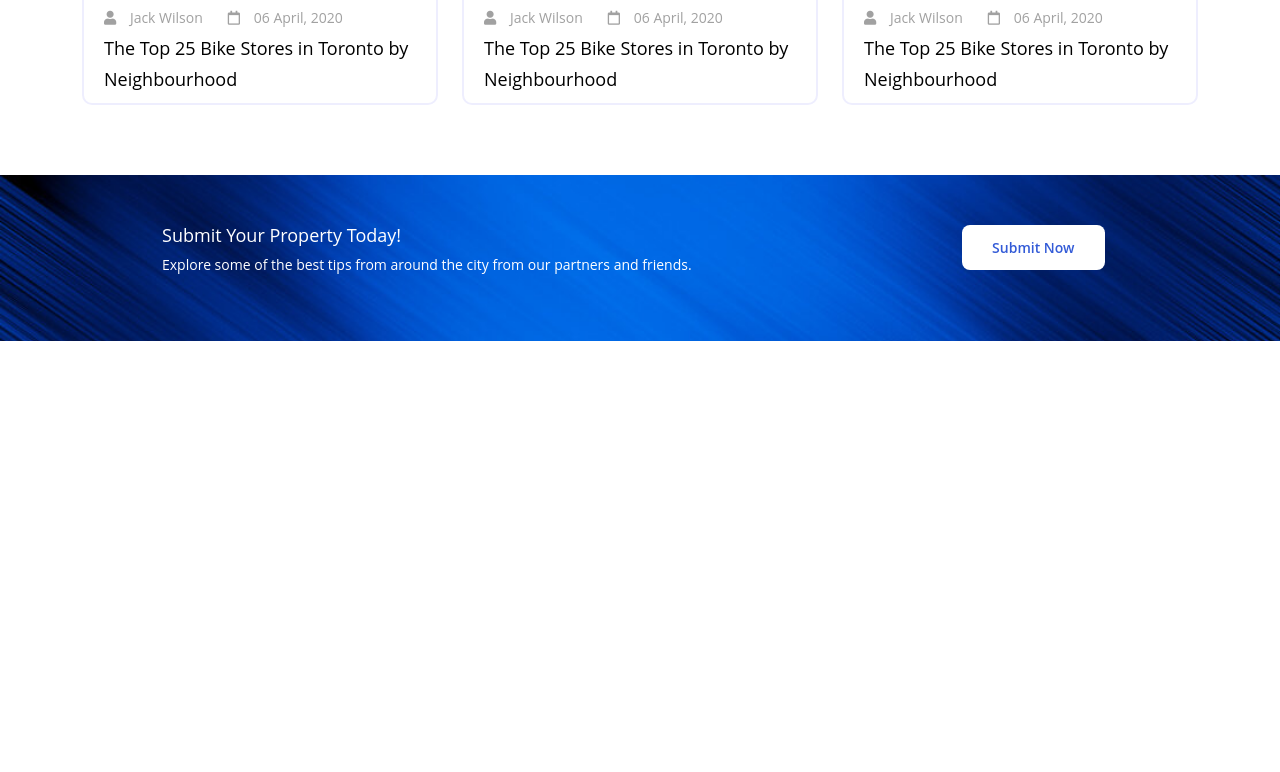
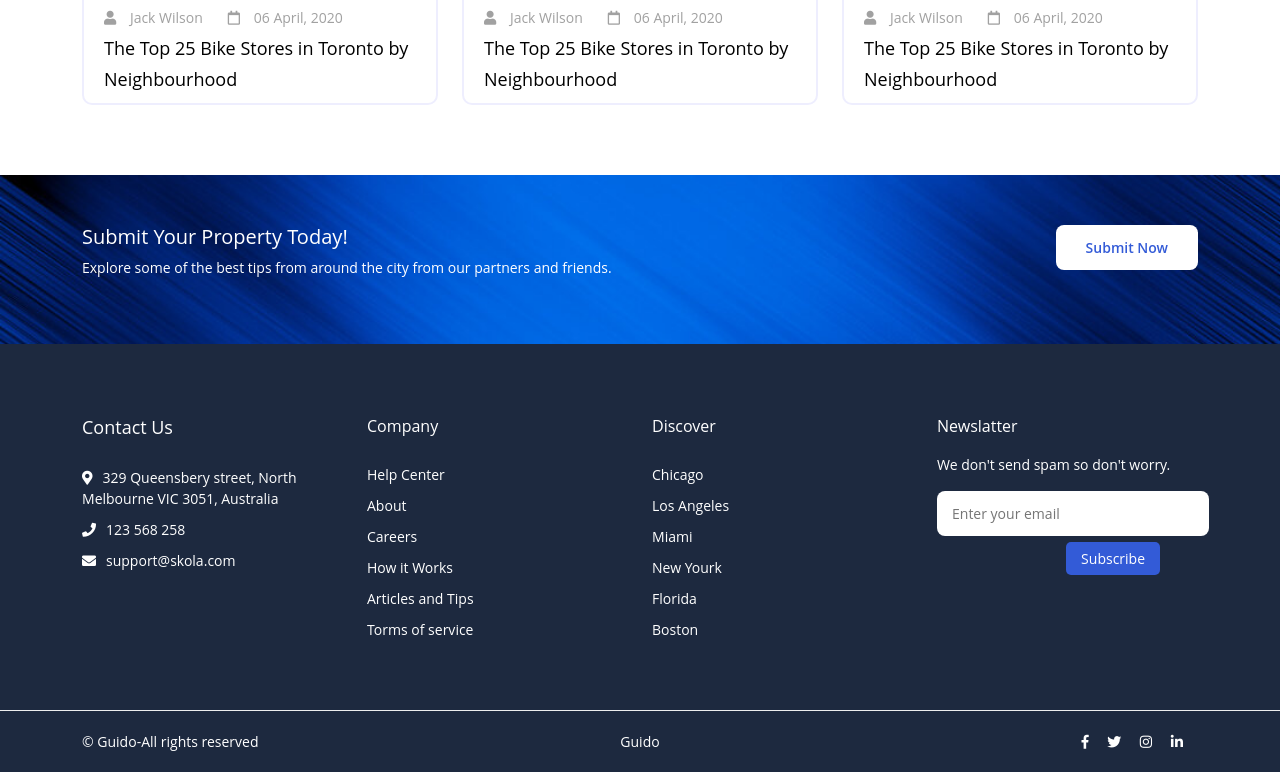
Before and after one commit to subarnasabirah/demoTemplate, a website: page index.html in a window 1280 px wide. Shown: the part 4849-5621 px from the top of the page. Before the commit the page ends 5190 px from the top, so only its background shows below. Drawn offline with Linux system fonts and the light colour scheme.

Commit message:
feat: add footer section ui design

```diff
--- a/index.html
+++ b/index.html
@@ -708,17 +708,95 @@
 
         <!-- =============== Submit Property Section ================ -->
         <section class="call-to-action">
-            <div class="container-fluid">
+            <div class="container">
                 <div class="row">
-                    <div class="col-xl-8 col-md-6 col-sm-12">
+                    <div class="col-xl-8 col-md-8 col-sm-12">
                         <div class="property-text">
                             <h4>Submit Your Property Today!</h4>
                             <p>Explore some of the best tips from around the city from our partners and friends.</p>
                         </div>
                     </div>
-                    <div class="col-xl-4 col-md-6 col-sm-12 text-center">
+                    <div class="col-xl-4 col-md-4 col-sm-12">
                         <div class="action-btn">
                             <button type="submit" class="submit-btn">Submit Now</button>
+                        </div>
+                    </div>
+                </div>
+            </div>
+        </section>
+        <footer class="footer-bg">
+            <div class="container">
+                <div class="row">
+                    <div class="col-xl-3 col-md-3 col-sm-6">
+                        <div class="contact-us">
+                            <p>Contact Us</p>
+                            <ul>
+                                <li><i class="fas fa-map-marker-alt"></i>329 Queensbery street, North Melbourne VIC 3051, Australia</li>
+                                <li><i class="fas fa-phone"></i>123 568 258</li>
+                                <li><i class="fas fa-envelope"></i>support@skola.com</li>
+                            </ul>
+                        </div>
+                    </div>
+                    <div class="col-xl-3 col-md-3 col-sm-6">
+                        <div class="company footer-list">
+                            <p>Company</p>
+                            <ul>
+                                <li>Help Center</li>
+                                <li>About</li>
+                                <li>Careers</li>
+                                <li>How it Works</li>
+                                <li>Articles and Tips</li>
+                                <li>Torms of service</li>
+                            </ul>
+                        </div>
+                    </div>
+                    <div class="col-xl-3 col-md-3 col-sm-6">
+                        <div class="Discover footer-list">
+                            <p>Discover</p>
+                            <ul>
+                                <li>Chicago</li>
+                                <li>Los Angeles</li>
+                                <li>Miami</li>
+                                <li>New Yourk</li>
+                                <li>Florida</li>
+                                <li>Boston</li>
+                            </ul>
+                        </div>
+                    </div>
+                    <div class="col-xl-3 col-md-3 col-sm-6">
+                        <div class="company footer-list">
+                            <p>Newslatter</p>
+                            <p class="spam-text">We don't send spam so don't worry.</p>
+                            <div class="submit-btn">
+                                <input type="text" placeholder="Enter your email" class="email-input">
+                                <button type="submit" class="subscribe-btn">Subscribe</button>
+                            </div>
+
+                        </div>
+                    </div>
+                </div>
+
+            </div>
+        </footer>
+        <section>
+            <div class="footer-bottom">
+                <div class="container">
+                    <div class="row">
+                        <div class="col-xl-4 col-md-4 col-sm-12">
+                            &copy; Guido-All rights reserved
+                        </div>
+                        <div class="col-xl-4 col-md-4 col-sm-12 text-center">
+                            Guido
+                        </div>
+                        <div class="col-xl-4 col-md-4 col-sm-12">
+                            <div class="social-icon">
+                                <ul>
+                                    <li><a href="#"><i class="fab fa-facebook-f"></i></a></li>
+                                    <li><a href="#"><i class="fab fa-twitter"></i></a></li>
+                                    <li><a href="#"><i class="fab fa-instagram"></i></a></li>
+                                    <li><a href="#"><i class="fab fa-linkedin-in"></i></a></li>
+                                </ul>
+                            </div>
                         </div>
                     </div>
                 </div>
--- a/scss/common/_footer.scss
+++ b/scss/common/_footer.scss
@@ -0,0 +1,78 @@
+.footer-bg{
+    background-color: #1D293F;
+    color: $white;
+    padding: 70px 0;
+    .contact-us{
+        p{
+            color: $white;
+            font-size: 18px;
+        }
+        ul{
+            li{
+                padding-top: 10px;
+                font-size: 14px;
+                i{
+                    padding-right: 10px;
+                }
+            }
+        }
+    }
+    .footer-list{
+         p{
+            color: $white;
+            font-size: 16px;
+        }
+        ul{
+            li{
+                padding-top: 10px;
+                font-size: 14px;
+            }
+        }
+        .spam-text{
+            font-size: 14px;
+        }
+        .submit-btn{
+            .email-input{
+                position: relative;
+                border: none;
+                padding: 12px 75px 12px 15px;
+                border-radius: 8px;
+                background-color: $white;
+            }
+            .subscribe-btn{
+                position: absolute;
+                padding: 6px 15px;
+                border-radius: 5px;
+                background-color: $brand-color;
+                color: $white;
+                border: none;
+                right: 120px;
+                margin-top: 6px;
+            }
+        }
+
+
+    }
+
+
+}
+.footer-bottom{
+    background-color: #1D293F;
+    color: $white;
+    border-top: 1px solid #eeeeee;
+    padding: 20px 0;
+    .social-icon{
+        text-align: right;
+        ul{
+            li{
+
+                display: inline-block;
+                i{
+
+                    color: $white;
+                    padding-right: 15px;
+                }
+            }
+        }
+    }
+}
--- a/scss/pages/home/_callToAction.scss
+++ b/scss/pages/home/_callToAction.scss
@@ -4,12 +4,10 @@
     background-image: url('../img/callto-action.jpg');
     background-size: cover;
     padding: 50px;
-    z-index: -1;
     .property-text{
-        margin-left: 100px;
         h4{
             color: $white;
-            font-size: 18px;
+            font-size: 20px;
         }
         p{
             color: $white;
@@ -25,4 +23,7 @@
         font-weight: 600;
         border: none;
     }
+    .action-btn{
+        text-align: right;
+    }
 }
```
Also changed, not shown: css/main.css, 1 other file.
